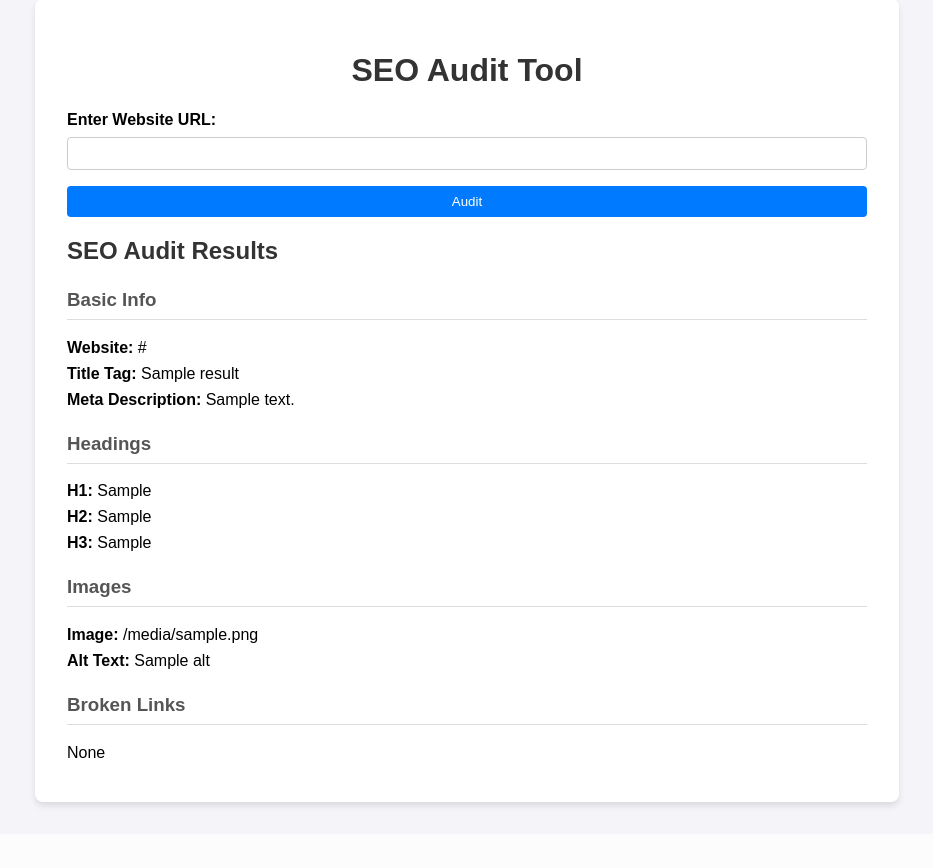
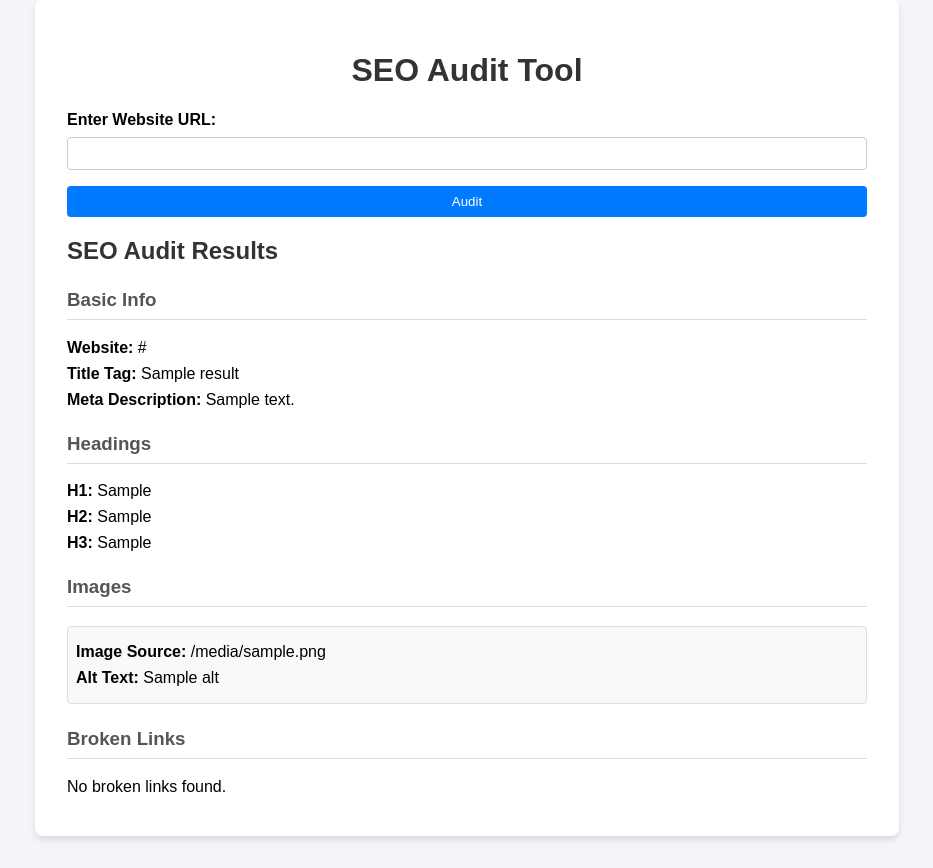
Before and after one commit to topmobiletrends/SEO-Audit-Tool, a Flask app: template templates/index.html in a window 1280 px wide. Shown: the part 33-901 px from the top of the page, without its empty margins (173-1106 px from the left). Before the commit the page ends 842 px from the top, so only its background shows below. Run offline with Flask 3, Linux system fonts and the light colour scheme; the template is opened without the code that fills it: most values are stand-ins (such as "Sample title", 1, 10 or a date in 2020).

Commit message:
Added professional HTML template

```diff
--- a/app.py
+++ b/app.py
@@ -1,7 +1,6 @@
 from flask import Flask, request, render_template
 import requests
 from bs4 import BeautifulSoup
-import pandas as pd
 import logging
 
 app = Flask(__name__)
@@ -19,7 +18,8 @@ def index():
 
             app.logger.debug(f"Fetching website: {website_url}")
             try:
-                response = requests.get(website_url)
+                # Fetch the website content with a timeout
+                response = requests.get(website_url, timeout=5)
                 response.raise_for_status()
             except requests.exceptions.RequestException as e:
                 app.logger.error(f"Error fetching the website: {e}")
@@ -54,16 +54,17 @@ def index():
                     "alt": img.get('alt', 'No alt text')
                 })
 
-            # Find all links on the page
+            # Find all links on the page (limit to 10 links to avoid timeouts)
             app.logger.debug("Checking for broken links")
-            links = soup.find_all('a', href=True)
+            links = soup.find_all('a', href=True)[:10]
             broken_links = []
 
             for link in links:
                 href = link['href']
                 if href.startswith('http'):  # Check only external links
                     try:
-                        link_response = requests.get(href)
+                        # Check the link with a timeout
+                        link_response = requests.get(href, timeout=5)
                         if link_response.status_code == 404:
                             broken_links.append(href)
                     except Exception as e:
--- a/templates/index.html
+++ b/templates/index.html
@@ -74,6 +74,17 @@
             border-bottom: 1px solid #ddd;
             padding-bottom: 0.5rem;
         }
+        ul {
+            list-style-type: none;
+            padding: 0;
+        }
+        ul li {
+            background: #f9f9f9;
+            margin: 0.5rem 0;
+            padding: 0.5rem;
+            border: 1px solid #ddd;
+            border-radius: 4px;
+        }
     </style>
 </head>
 <body>
@@ -89,6 +100,7 @@
         <div class="results">
             <h2>SEO Audit Results</h2>
 
+            <!-- Basic Info -->
             <div class="section">
                 <h3>Basic Info</h3>
                 <p><strong>Website:</strong> {{ results.Website }}</p>
@@ -96,6 +108,7 @@
                 <p><strong>Meta Description:</strong> {{ results['Meta Description'] }}</p>
             </div>
 
+            <!-- Headings -->
             <div class="section">
                 <h3>Headings</h3>
                 <p><strong>H1:</strong> {{ results['Headings']['h1']|join(", ") if results['Headings']['h1'] else "None" }}</p>
@@ -103,17 +116,35 @@
                 <p><strong>H3:</strong> {{ results['Headings']['h3']|join(", ") if results['Headings']['h3'] else "None" }}</p>
             </div>
 
+            <!-- Images -->
             <div class="section">
                 <h3>Images</h3>
-                {% for img in results['Images'] %}
-                <p><strong>Image:</strong> {{ img['src'] }}</p>
-                <p><strong>Alt Text:</strong> {{ img['alt'] }}</p>
-                {% endfor %}
+                {% if results['Images'] %}
+                    <ul>
+                        {% for img in results['Images'] %}
+                            <li>
+                                <p><strong>Image Source:</strong> {{ img['src'] }}</p>
+                                <p><strong>Alt Text:</strong> {{ img['alt'] }}</p>
+                            </li>
+                        {% endfor %}
+                    </ul>
+                {% else %}
+                    <p>No images found.</p>
+                {% endif %}
             </div>
 
+            <!-- Broken Links -->
             <div class="section">
                 <h3>Broken Links</h3>
-                <p>{{ results['Broken Links']|join(", ") if results['Broken Links'] else "None" }}</p>
+                {% if results['Broken Links'] %}
+                    <ul>
+                        {% for link in results['Broken Links'] %}
+                            <li>{{ link }}</li>
+                        {% endfor %}
+                    </ul>
+                {% else %}
+                    <p>No broken links found.</p>
+                {% endif %}
             </div>
         </div>
         {% endif %}
```
